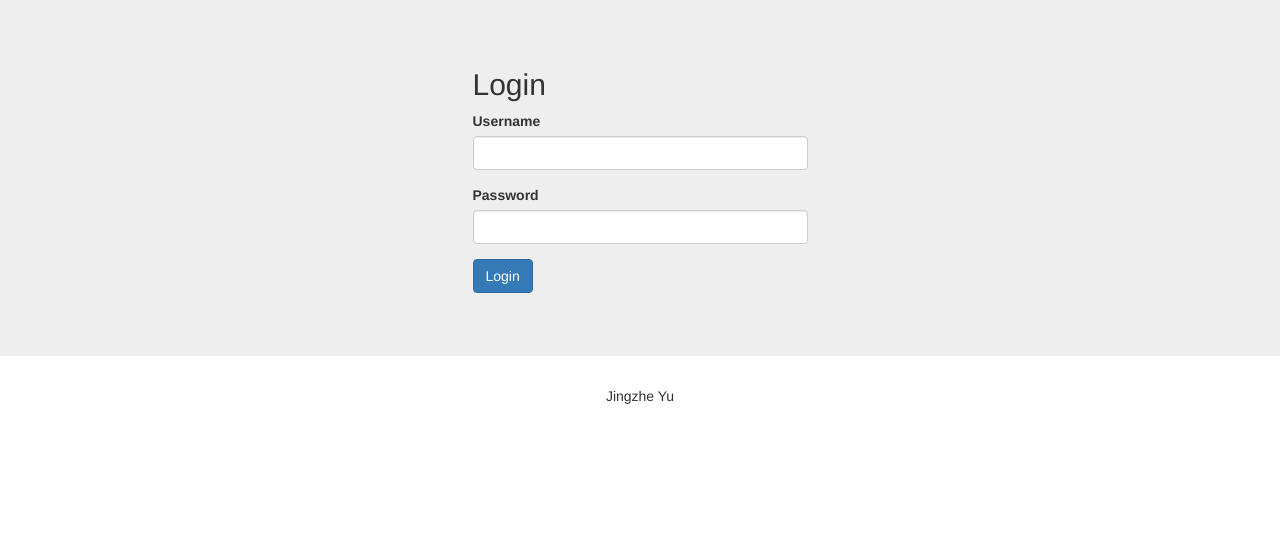
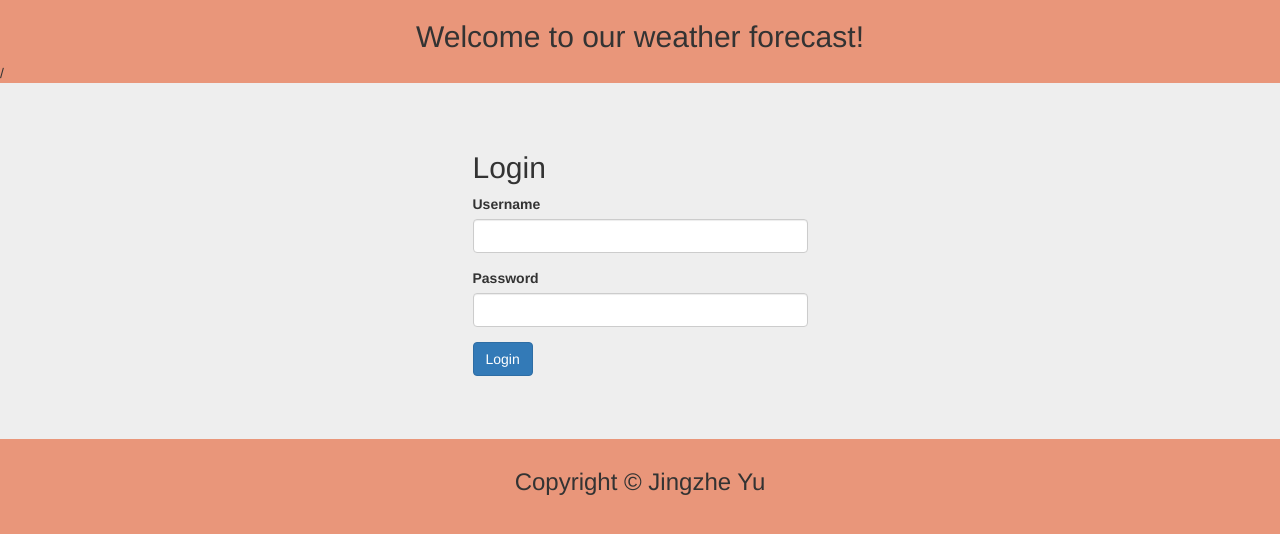
Before and after one commit to jingzhe/weather, an Angular app in the folder webclient/: page /login in a window 1280 px wide. Shown: the top 534 px of the page. Built offline with nearby package versions, Linux system fonts and the light colour scheme.

Commit message:
Update webclient unit test

```diff
--- a/webclient/src/app/app.component.html
+++ b/webclient/src/app/app.component.html
@@ -1,4 +1,8 @@
 <!-- main app container -->
+
+<div class="text-center">
+<h2>{{title}}</h2>
+</div>/
 <div class="jumbotron">
     <div class="container">
         <div class="col-sm-8 col-sm-offset-2">
@@ -8,7 +12,7 @@
 </div>
 
 <div class="text-center">
-    <p>
-        Jingzhe Yu
-    </p>
+    <h3>
+        Copyright &copy; Jingzhe Yu
+    </h3>
 </div>
--- a/webclient/src/app/app.component.ts
+++ b/webclient/src/app/app.component.ts
@@ -5,4 +5,6 @@ import { Component } from '@angular/core';
   templateUrl: './app.component.html',
   styleUrls: ['./app.component.css']
 })
-export class AppComponent { }
+export class AppComponent {
+  title = 'Welcome to our weather forecast!';
+ }
--- a/webclient/src/app/app.module.ts
+++ b/webclient/src/app/app.module.ts
@@ -27,6 +27,7 @@ import { HomeComponent } from './home/index';
         AuthenticationService,
         ForecastService,
         FavoriteService,
+        HttpClientModule
     ],
     bootstrap: [AppComponent]
 })
--- a/webclient/src/app/home/home.component.html
+++ b/webclient/src/app/home/home.component.html
@@ -1,5 +1,4 @@
 <div>
-    <h1>Weather Forecast</h1>
     <p>You're logged in! <a [routerLink]="['/login']">Logout</a></p>
     <br>
     <div>
--- a/webclient/src/index.html
+++ b/webclient/src/index.html
@@ -2,7 +2,7 @@
 <html lang="en">
 <head>
   <meta charset="utf-8">
-  <title>Webclient</title>
+  <title>Weather forecast</title>
   <base href="/">
 
   <meta name="viewport" content="width=device-width, initial-scale=1">
@@ -12,7 +12,7 @@
 
   <link rel="icon" type="image/x-icon" href="favicon.ico">
 </head>
-<body>
+<body style="background-color: DarkSalmon ;">
   <app-root>Loading...</app-root>
 </body>
 </html>
```
Also changed, not shown: webclient/src/app.css (line endings or trailing spaces), 2 other files (tests, documents, lock files or other folders).
